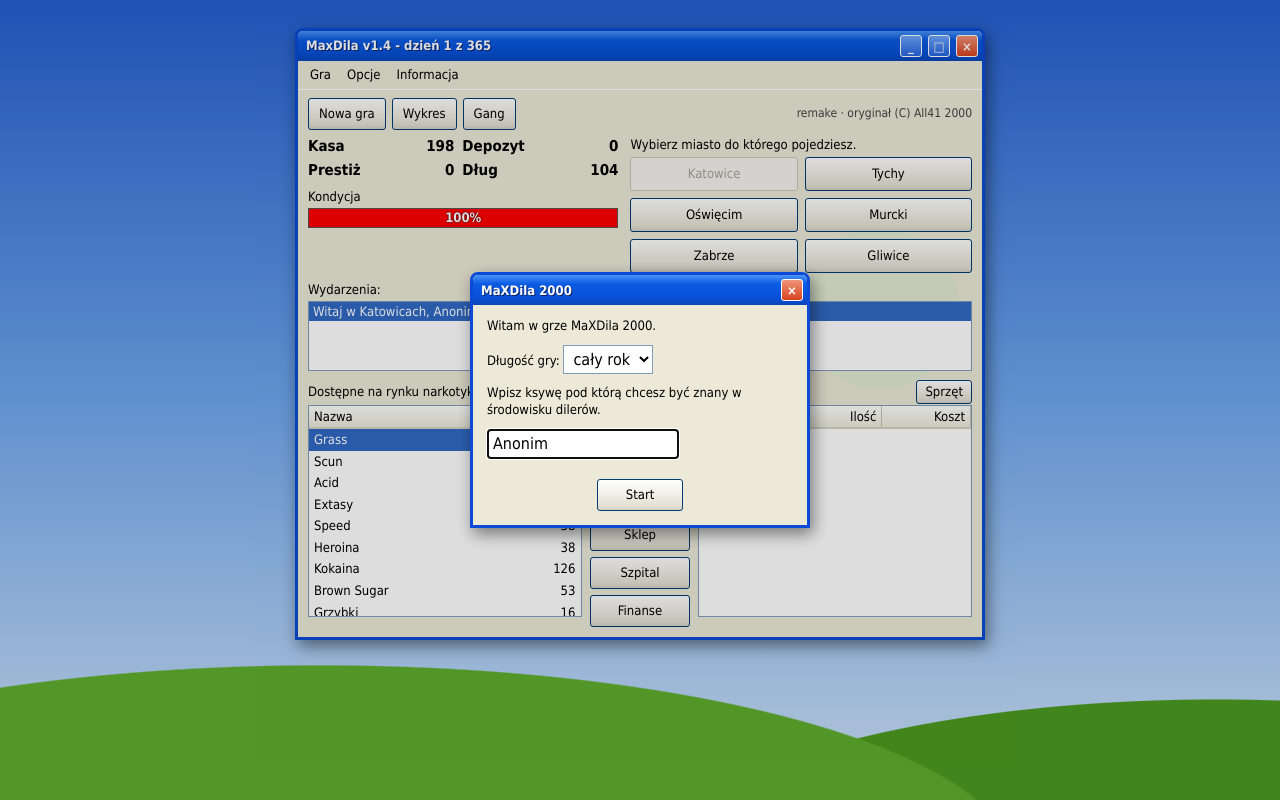
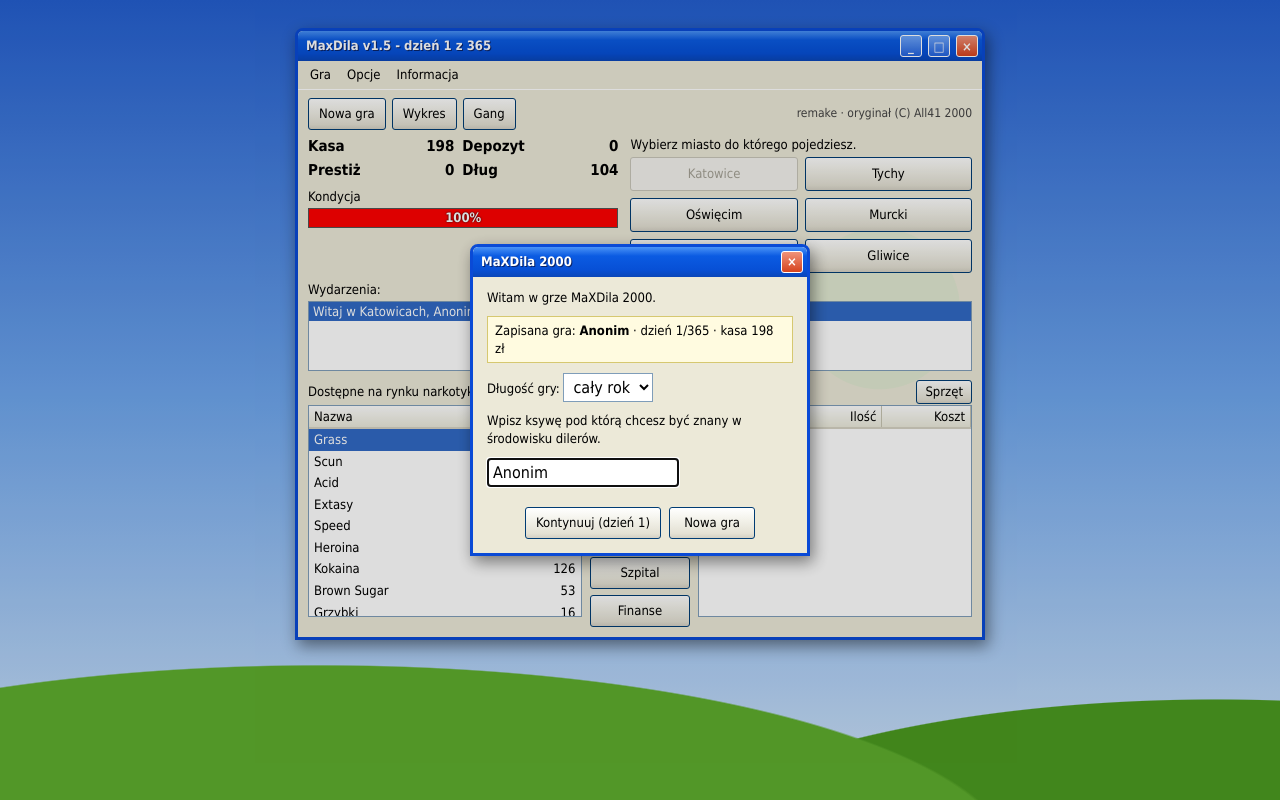
Before and after one commit to kamilbrzakala/maxdila-2000, a plain HTML site: page index.html in a window 1280 px wide. Drawn offline with Linux system fonts and the light colour scheme.

Commit message:
v1.5.0: autozapis gry i opcja Kontynuuj
Co-Authored-By: Claude Opus 4.8 <noreply@anthropic.com>
Claude-Session: https://claude.ai/code/session_018AMFCSGuRN1tZteSXJshf1

```diff
--- a/index.html
+++ b/index.html
@@ -174,7 +174,7 @@ const MEV=[[0,.35,'Dostawa z Holandii. Dostawa z nowej plantacji.'],[3,.4,'Hoffm
 const SHOP=[{k:'kurtka',n:'Kurtka',q:1,p:500,d:'Gruba skóra: -30% obrażeń.'},{k:'torba',n:'Torba',q:1,p:100,d:'+20 miejsca na towar.'},{k:'aktowka',n:'Aktówka',q:1,p:400,d:'+50 miejsca na towar.'},{k:'fiat',n:'Fiat 126p',q:1,p:5000,d:'+150 miejsca, łatwiej uciec.'},{k:'gnat',n:'Gnat',q:1,p:300,d:'Broń. Strzela pestkami.'},{k:'pestki',n:'Pestki do Gnata',q:10,p:20,d:'10 naboi do gnata.'},{k:'kalach',n:'Kałach',q:1,p:500,d:'Broń. Strzela seriami po 3.'},{k:'magazynek',n:'Magazynek',q:20,p:60,d:'20 naboi do kałacha.'},{k:'granat',n:'Granat',q:1,p:50,d:'Jednorazowy, kładzie 1–3 osoby.'},{k:'shurikan',n:'Shurikan',q:1,p:25,d:'Jednorazowy rzut.'}];
 const UNIQ=['kurtka','torba','aktowka','fiat','gnat','kalach'];
 const HP=12;
-const VERSION='1.4.1';
+const VERSION='1.5.0';
 let S, lastNick='';
 
 /* ---------- dźwięk ---------- */
@@ -220,6 +220,9 @@ function genMarket(){
  if(Math.random()<.32){const e=pick(MEV);let it=m.find(x=>x.i==e[0]);if(!it){it={i:e[0],p:Math.round(S.base[e[0]])};m.push(it)}it.p=Math.max(1,Math.round(it.p*e[1]*(.85+Math.random()*.3)));log(e[2])}
  m.sort((a,b)=>a.i-b.i);S.market=m;S.selM=0;
 }
+const SAVE_KEY='maxdila_save';
+function save(){try{if(!S||S.over){localStorage.removeItem(SAVE_KEY);return}localStorage.setItem(SAVE_KEY,JSON.stringify({v:VERSION,S}))}catch(e){}}
+function loadSave(){try{const r=JSON.parse(localStorage.getItem(SAVE_KEY)||'null');if(!r||!r.S||typeof r.S.day!='number'||r.S.over)return null;const x=r.S;if(x.loan==null)x.loan=0;if(x.zc==null)x.zc=1;if(!x.pending)x.pending=[];return x}catch(e){return null}}
 function newGame(nick,days){
  lastNick=nick;
  S={nick,max:days,day:1,cash:198,dep:0,debt:104,loan:0,zc:1,prest:0,cond:100,city:0,market:[],inv:{},eq:{kurtka:0,torba:0,aktowka:0,fiat:0,gnat:0,kalach:0,pestki:0,magazynek:0,granat:0,shurikan:0},gang:{name:'MaXDila squad',n:0,wage:20,mor:50},base:DR.map(d=>(d[1]+d[2])/2),hist:DR.map(()=>[]),log:[],pending:[],selM:0,selI:null,over:false};
@@ -454,7 +457,11 @@ function chart(){
 async function hs(){let a=[];try{a=JSON.parse(localStorage.getItem('maxdila_hs')||'[]')}catch(e){}
  return msg(a.length?`<ol class="hs">${a.map(x=>`<li>${esc(x.n)} — <b>${esc(x.s)} zł</b> (dzień ${esc(x.d)})</li>`).join('')}</ol>`:'Jeszcze nikt nie skończył gry.','Najlepsi dilerzy')}
 async function startDlg(){
- const r=await openDlg({title:'MaXDila 2000',w:340,html:`<p>Witam w grze MaXDila 2000.</p><p><label>Długość gry: <select name="d"><option value="31">miesiąc</option><option value="90">kwartał</option><option value="182">pół roku</option><option value="365" selected>cały rok</option></select></label></p><p>Wpisz ksywę pod którą chcesz być znany w środowisku dilerów.</p><p><input name="n" maxlength="20" value="${esc(lastNick)}" aria-label="Ksywa"></p>`,buttons:[['ok','Start']]});
+ const sv=loadSave();
+ const btns=sv?[['cont',`Kontynuuj (dzień ${sv.day})`],['ok','Nowa gra']]:[['ok','Start']];
+ const info=sv?`<p style="background:#fffbe0;border:1px solid #d6c870;padding:5px 7px">Zapisana gra: <b>${esc(sv.nick)}</b> · dzień ${sv.day}/${sv.max} · kasa ${sv.cash} zł</p>`:'';
+ const r=await openDlg({title:'MaXDila 2000',w:340,html:`<p>Witam w grze MaXDila 2000.</p>${info}<p><label>Długość gry: <select name="d"><option value="31">miesiąc</option><option value="90">kwartał</option><option value="182">pół roku</option><option value="365" selected>cały rok</option></select></label></p><p>Wpisz ksywę pod którą chcesz być znany w środowisku dilerów.</p><p><input name="n" maxlength="20" value="${esc(lastNick)}" aria-label="Ksywa"></p>`,buttons:btns});
+ if(r.id=='cont'){const l=loadSave();if(l){S=l;render();return}}
  newGame((r.v.n||'').trim()||'Anonim',+r.v.d||365);
 }
 
@@ -471,11 +478,12 @@ function render(){
  $('#inv').innerHTML=ks.map(i=>`<tr data-v="${i}" class="${i==S.selI?'sel':''}"><td>${DR[i][0]}</td><td class="n">${S.inv[i].q}</td><td class="n">${S.inv[i].c}</td></tr>`).join('');
  $('#space').textContent=`${Math.max(0,cap()-used())}/${cap()}`;
  document.querySelectorAll('.mid .b').forEach(b=>b.disabled=S.over);
+ save();
 }
 
 const ACT={new:startDlg,hs,quit:async()=>{if(S.over)return;const r=await openDlg({title:'MaxDila',html:'<p>Na pewno chcesz zakończyć grę teraz?</p>',buttons:[['ok','Tak'],['no','Nie']]});if(r.id=='ok')endGame('Przeszedłeś na emeryturę przed czasem.')},
  bg:()=>{const b=document.body,n=(+b.className.slice(2)+1)%3;b.className='bg'+n},snd:()=>{snd=!snd;$('#o-snd').classList.toggle('on',snd)},mus:()=>music(!mus),
- help:()=>msg('Kupuj tanio, sprzedawaj drogo. Każdy przejazd do innego miasta to nowy dzień: dług u Zdzisia rośnie 10–20%, pożyczka bankowa 5%, gang chce dniówkę, a po drodze czekają doliniarze, dresiarze i policja.<br><br>Bez broni możesz tylko uciekać albo stać. Broń kupisz w Sklepie, kondycję podreperujesz w Szpitalu. Na koniec liczy się kasa + depozyt − dług.','Jak grać'),
+ help:()=>msg('Kupuj tanio, sprzedawaj drogo. Każdy przejazd do innego miasta to nowy dzień: dług u Zdzisia rośnie 10–20%, pożyczka bankowa 5%, gang chce dniówkę, a po drodze czekają doliniarze, dresiarze i policja.<br><br>Bez broni możesz tylko uciekać albo stać. Broń kupisz w Sklepie, kondycję podreperujesz w Szpitalu. Na koniec liczy się kasa + depozyt − dług.<br><br>Gra zapisuje się sama po każdym ruchu w tej przeglądarce – po odświeżeniu lub zamknięciu karty wróć i wybierz „Kontynuuj”.','Jak grać'),
  about:()=>msg(`MaxDila 2000 – remake w przeglądarce, wersja ${VERSION}.<br>Na podstawie gry MaxDila v1.0 (C) by All41 2000.`,'O grze'),
  chart,gang,drop,buy,sell,shop,hosp:hosp,fin,eq:equip};
 document.addEventListener('click',e=>{
@@ -488,7 +496,7 @@ document.addEventListener('click',e=>{
 });
 $('#mk').addEventListener('dblclick',buy);$('#inv').addEventListener('dblclick',sell);
 $('#wx').addEventListener('click',ACT.quit);
-newGame('Anonim',365);startDlg();
+{const sv0=loadSave();if(sv0){S=sv0;render()}else newGame('Anonim',365);}startDlg();
 }
 </script>
 </body></html>
```
Also changed, not shown: 2 other files.
